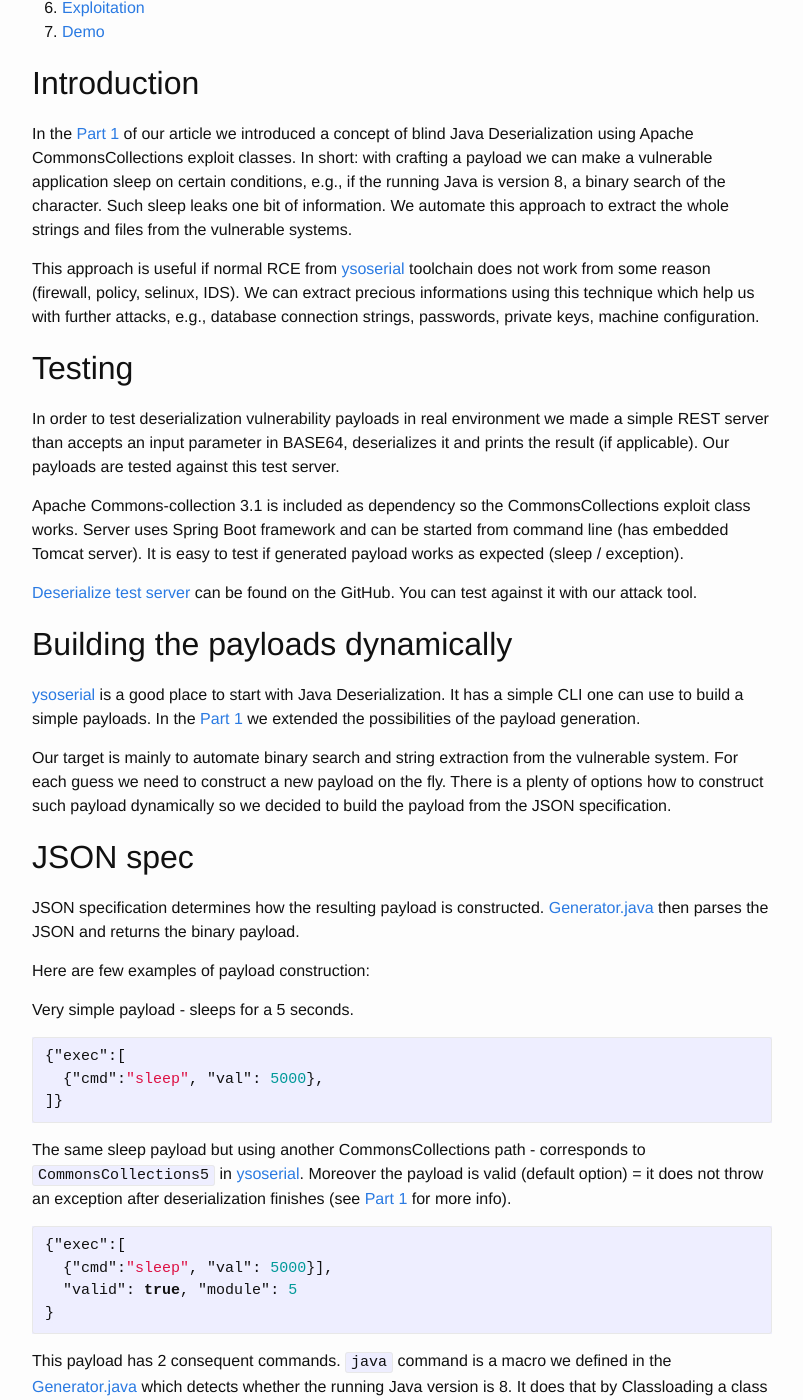
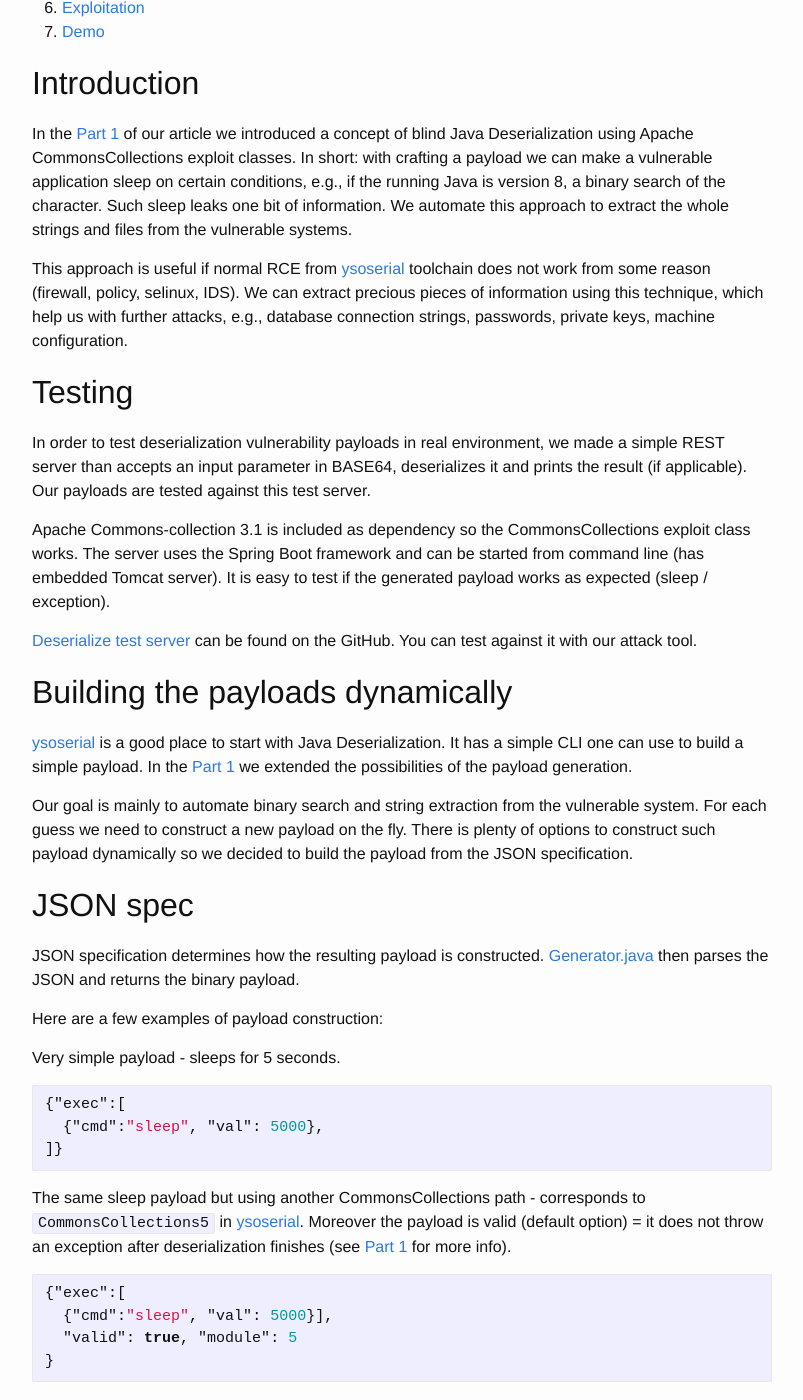
Before and after one commit to yolosec/deadcodeBlog, a Jekyll site: the page built from _posts/2016-09-18-Blind-Java-Deserialization-Part-II.markdown, in a window 1280 px wide and 1400 px high, scrolled down 468 px. Shown: the whole window, without its empty margins (238-1041 px from the left). Built offline with Jekyll 4.4.1, drawn with Linux system fonts in a browser that asks for light colours; some of the changed text lies outside the part shown.

Commit message:
proofreading Deserialization Part 2

````diff
--- a/_posts/2016-09-18-Blind-Java-Deserialization-Part-II.markdown
+++ b/_posts/2016-09-18-Blind-Java-Deserialization-Part-II.markdown
@@ -31,37 +31,37 @@ if the running Java is version 8, a binary search of the character. Such sleep l
 this approach to extract the whole strings and files from the vulnerable systems.
 
 This approach is useful if normal RCE from [ysoserial] toolchain does not work from some reason (firewall, policy, selinux, IDS).
-We can extract precious informations using this technique which help us with further attacks, e.g.,
+We can extract precious pieces of information using this technique, which help us with further attacks, e.g.,
 database connection strings, passwords, private keys, machine configuration.
 
 ## Testing {#testingserver}
 
-In order to test deserialization vulnerability payloads in real environment we made a simple REST server than accepts an input
+In order to test deserialization vulnerability payloads in real environment, we made a simple REST server than accepts an input
 parameter in BASE64, deserializes it and prints the result (if applicable). Our payloads are tested against this test server.
 
 Apache Commons-collection 3.1 is included as dependency so the CommonsCollections exploit class works.
-Server uses Spring Boot framework and can be started from command line (has embedded Tomcat server).
-It is easy to test if generated payload works as expected (sleep / exception).
+The server uses the Spring Boot framework and can be started from command line (has embedded Tomcat server).
+It is easy to test if the generated payload works as expected (sleep / exception).
 
 [Deserialize test server] can be found on the GitHub. You can test against it with our attack tool.
 
 ## Building the payloads dynamically {#building}
 
-[ysoserial] is a good place to start with Java Deserialization. It has a simple CLI one can use to build a simple payloads.
+[ysoserial] is a good place to start with Java Deserialization. It has a simple CLI one can use to build a simple payload.
 In the [Part 1] we extended the possibilities of the payload generation.
 
-Our target is mainly to automate binary search and string extraction from the vulnerable system.
-For each guess we need to construct a new payload on the fly. There is a plenty of options
-how to construct such payload dynamically so we decided to build the payload from the JSON specification.
+Our goal is mainly to automate binary search and string extraction from the vulnerable system.
+For each guess we need to construct a new payload on the fly. There is plenty of options
+to construct such payload dynamically so we decided to build the payload from the JSON specification.
 
 ## JSON spec {#json}
 
 JSON specification determines how the resulting payload is constructed.
 [Generator.java] then parses the JSON and returns the binary payload.
 
-Here are few examples of payload construction:
+Here are a few examples of payload construction:
 
-Very simple payload - sleeps for a 5 seconds.
+Very simple payload - sleeps for 5 seconds.
 
 ```json
 {"exec":[
@@ -82,7 +82,7 @@ Moreover the payload is valid (default option) = it does not throw an exception
 This payload has 2 consequent commands. `java` command is a macro we defined in the [Generator.java] which detects
 whether the running Java version is 8. It does that by Classloading a class that was added in Java 8. Thus
 if Java 8 is there, class load succeeds and sleep is invoked. If lower java version is there, class loading fails with
-exception and sleep is not invoked
+exception and sleep is not invoked.
 
 ```json
 {"exec":[
@@ -145,8 +145,8 @@ To learn more on gadget construction consult the [Generator.java] sources.
 
 ## String extraction {#strings}
 
-In order to extract the string we first check if the string is null or empty.
-If it's not we proceed to the step 2 - length extraction.
+In order to extract the string, we first check if the string is null or empty.
+If it's not, we proceed to the step 2 - length extraction.
 
 We choose the simple algorithm to determine the string length: String.substr().
 If the index is out of bounds (i.e., string does not contain it) the exception is thrown.
````
Also changed, not shown: other parts of _posts/2016-09-18-Blind-Java-Deserialization-Part-II.markdown (+6 -6 lines).
